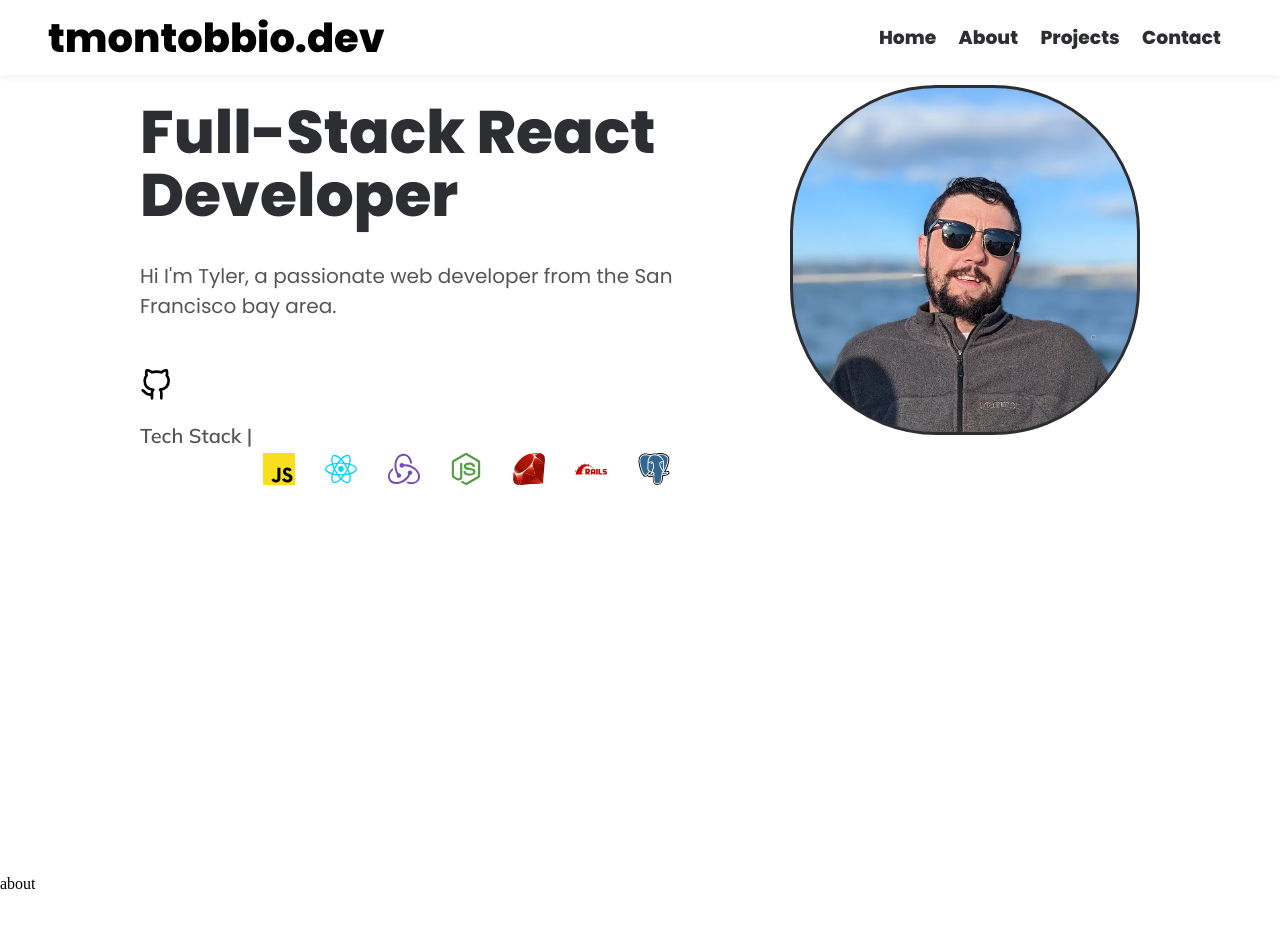
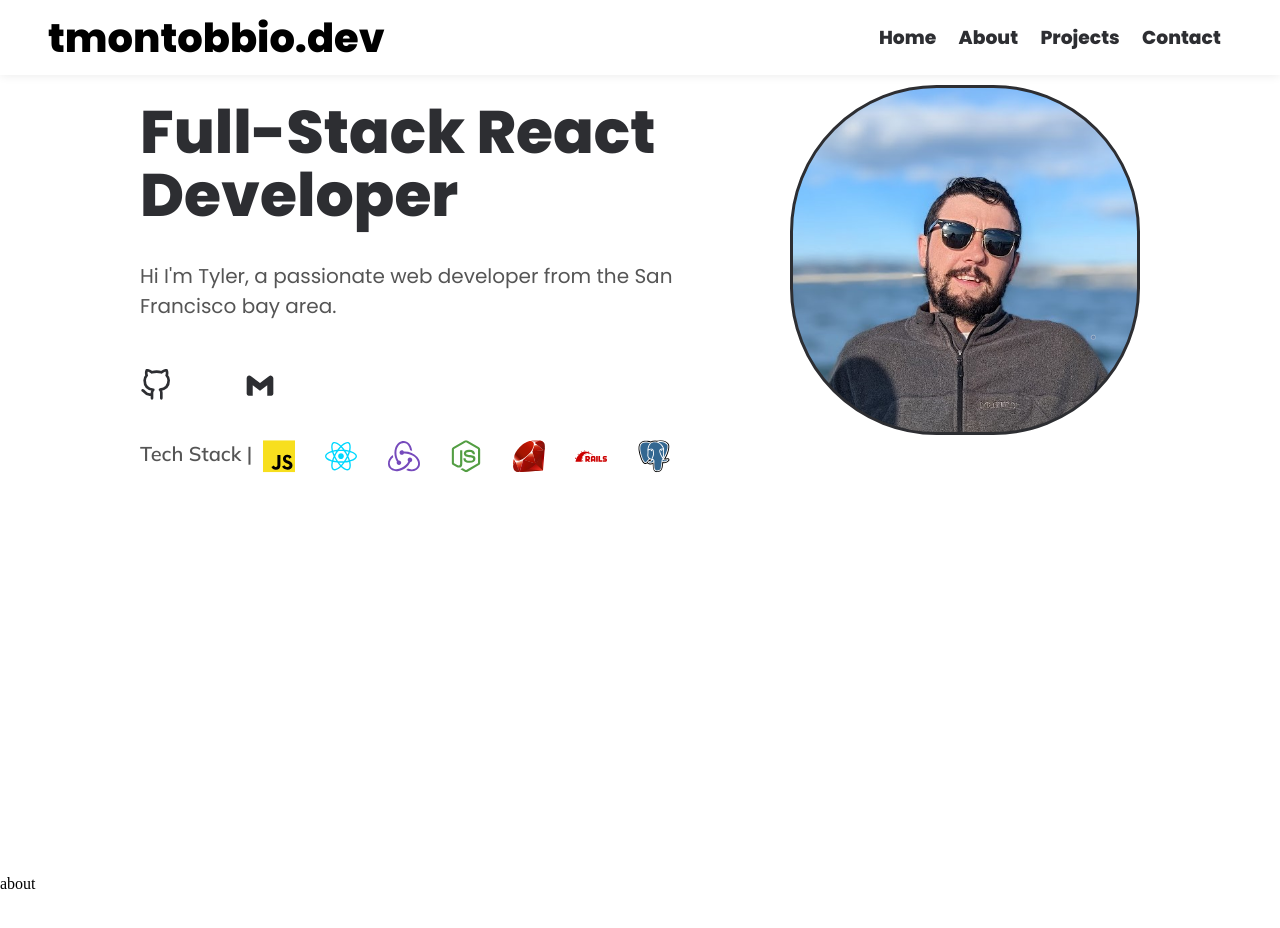
Before and after one commit to tmontobbio/tmontobbio-dev-v3, a React (Vite) app: page / in a window 1280 px wide. Shown: the top 928 px of the page. Built offline with nearby package versions, Linux system fonts and the light colour scheme; some icons are missing.

Commit message:
linked contact icons and aligned svg icons

```diff
--- a/src/home/Home.css
+++ b/src/home/Home.css
@@ -1,4 +1,4 @@
-@keyframes rotate {
+@keyframes morph {
     0% {
         border-radius: 20%;
 
@@ -67,21 +67,25 @@
     float: right;
     background-image: url("/tyler.png");
     background-size: contain;
-    background-repeat: no-repeat;
     border: 3px solid #2d2e32;
-    animation: 9s rotate infinite;
+    animation: 9s morph infinite;
 }
 
 .icon {
     margin: 30px 20px 0 0;
-    height: 32px !important;
-    width: 32px !important;
-    align-self: auto;
+    height: 32px;
+    width: 32px;
 }
+
 
 .tech-stack {
     display: flex;
+    align-items: center;
     justify-content: space-between;
+}
+
+.tech-stack svg {
+    transform: translateY(-40%);
 }
 
 .tech-stack-header {
--- a/src/home/Home.jsx
+++ b/src/home/Home.jsx
@@ -1,12 +1,15 @@
 import { FiGithub } from "react-icons/fi";
 import { PiLinkedinLogoBold } from "react-icons/pi"
+import { BiLogoGmail } from "react-icons/bi";
+
 import JavaScript from "../img/javascript.svg?react";
-import NodeJS from "../img/nodejs.svg?react";
-import PostGreSQL from "../img/postgresql.svg?react";
-import Rails from "../img/rails.svg?react";
 import React from "../img/react.svg?react";
 import Redux from "../img/redux.svg?react";
+import NodeJS from "../img/nodejs.svg?react";
 import Ruby from "../img/ruby.svg?react";
+import Rails from "../img/rails.svg?react";
+import PostGreSQL from "../img/postgresql.svg?react";
+
 import "./Home.css"
 
 export default function Home() {
@@ -16,7 +19,17 @@ export default function Home() {
                 <div className="greeting-text">
                     <h1>Full-Stack React Developer</h1>
                     <p>Hi I'm Tyler, a passionate web developer from the San Francisco bay area.</p>
-                    <div><FiGithub className="icon" /><PiLinkedinLogoBold className="icon" /></div>
+                    <div>
+                        <a href="https://github.com/tmontobbio" target="_blank" rel="noreferrer">
+                            <FiGithub className="icon" />
+                        </a>
+                        <a href="https://www.linkedin.com/in/tmontobbio" target="_blank" rel="noreferrer">
+                            <PiLinkedinLogoBold className="icon" />
+                        </a>
+                        <a href="mailto:tylermontobbio@gmail.com" target="_blank" rel="noreferrer">
+                            <BiLogoGmail className="icon" />
+                        </a>
+                    </div>
                     <div className="tech-stack">
                         <p className="tech-stack-header">Tech Stack  | </p>
                         <JavaScript className="icon" />
@@ -26,11 +39,10 @@ export default function Home() {
                         <Ruby className="icon" />
                         <Rails className="icon" />
                         <PostGreSQL className="icon" />
-
                     </div>
                 </div>
                 <div className="greeting-img" />
             </div>
-        </div>
+        </div >
     )
 }
```
